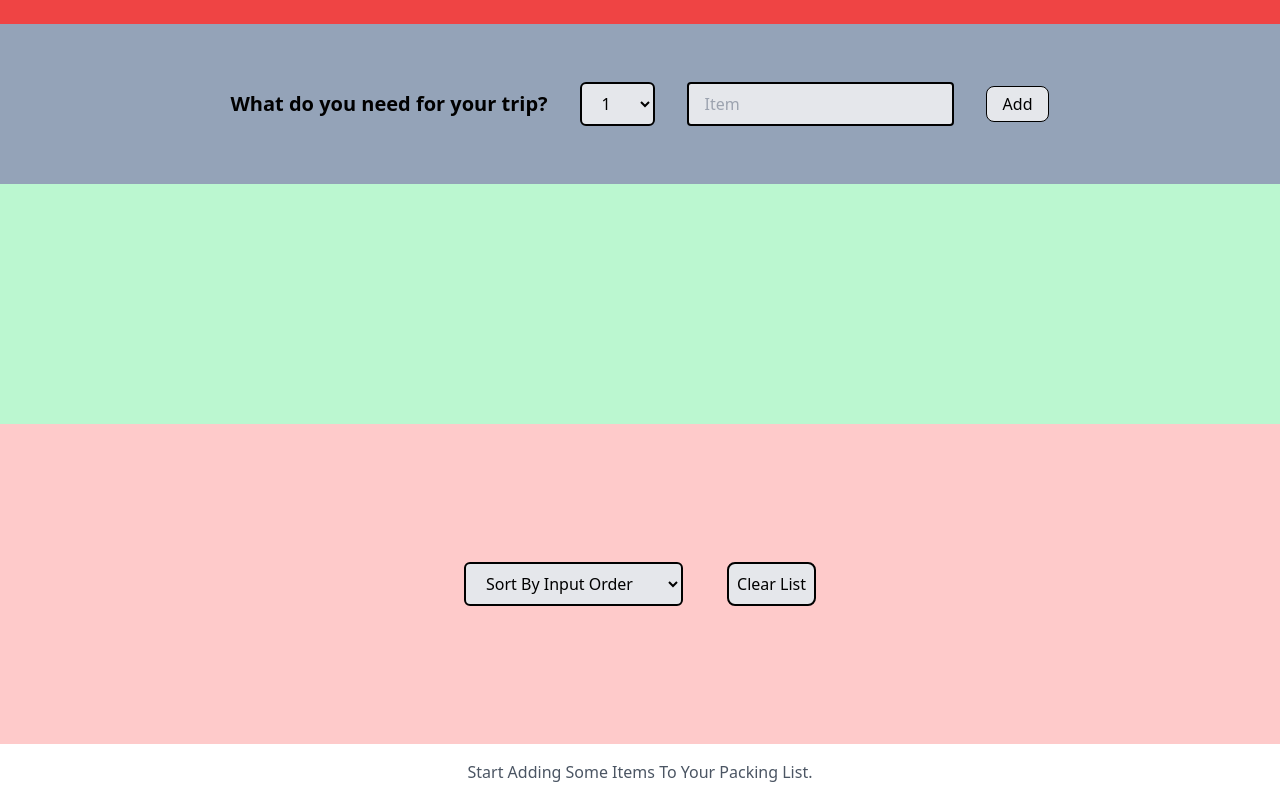
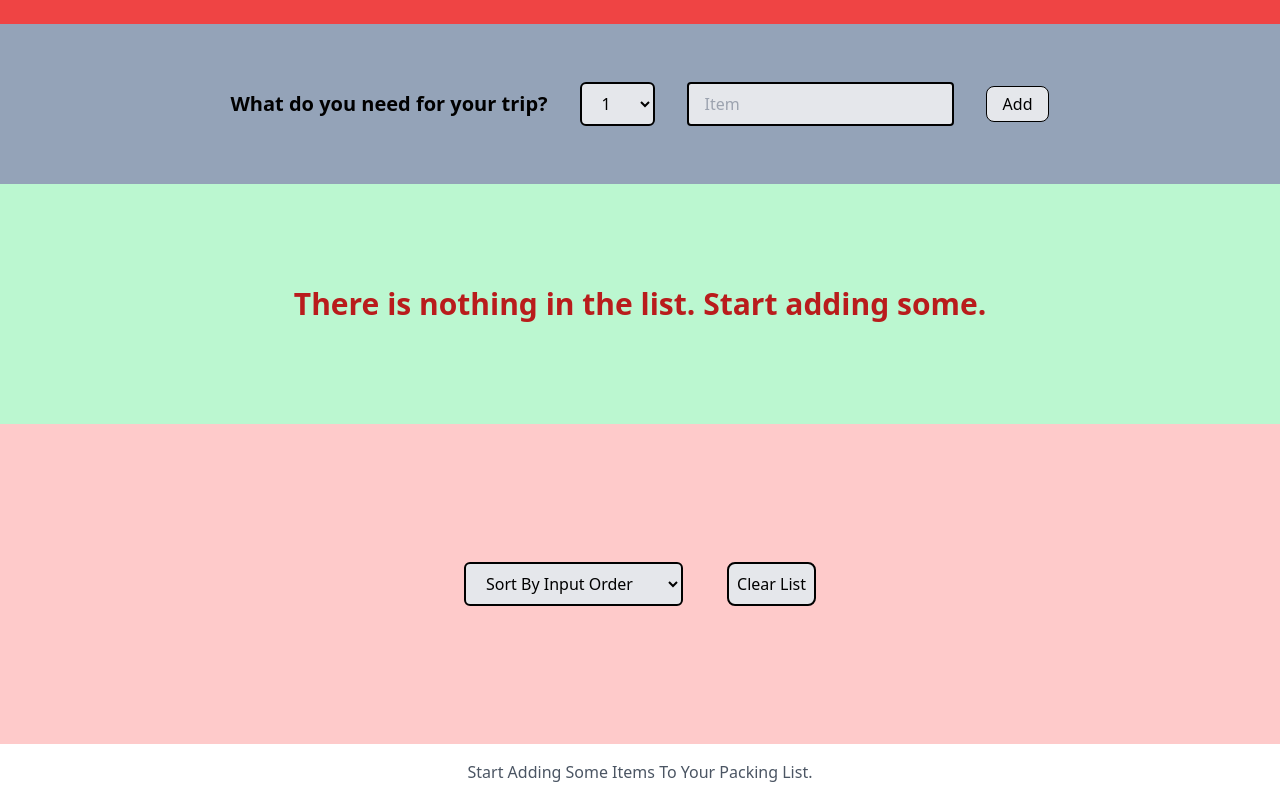
Before and after one commit to seemapoudel58/Trip, a React (Create React App) app: page / in a window 1280 px wide. Both pictures are taken after a click on the button "Clear List". Shown: the part 616-1416 px from the top of the page. Built offline with nearby package versions, Linux system fonts and the light colour scheme.

Commit message:
Displayed a message if there is nothing in the todo

```diff
--- a/src/App.js
+++ b/src/App.js
@@ -53,27 +53,14 @@ function App() {
     setTodos([...todos, todo]);
   };
 
-  const handleDeleteTodo = (index) =>{
-    const filteredTodos = todos.filter((_ , i) => i  !== index);
+  const handleDeleteTodo = (index) => {
+    const filteredTodos = todos.filter((_, i) => i !== index);
     setTodos(filteredTodos);
-  }
+  };
 
-
-
-  const[message , setMessage ] = useState('');
-
-
-  const handleClearTodos = () =>{
-    if(todos.length> 0){
-      setTodos([]);
-      setMessage('');
-    }else{
-      setMessage("The todo list is empty. Please enter something to remove.");
-    }
-  }
-
-
-
+  const handleClearTodos = () => {
+    setTodos([]);
+  };
 
   return (
     <>
@@ -96,13 +83,12 @@ function App() {
       </div>
       <Header />
       <SectionOne ToDo={handleAddTodo} />
-      <TodosList todos={todos} onDelete = {handleDeleteTodo}  message={message}/>
+      <TodosList todos={todos} onDelete={handleDeleteTodo} />
 
-      <SectionTwo  handleClearTodos = {handleClearTodos} />
+      <SectionTwo handleClearTodos={handleClearTodos} />
       <Footer />
     </>
   );
-  }
-
+}
 
 export default App;
--- a/src/Components/TodosList.jsx
+++ b/src/Components/TodosList.jsx
@@ -3,7 +3,14 @@
 import React from "react";
 import { MdDelete } from "react-icons/md";
 
-const TodosList = ({ todos, onDelete , message }) => {
+const TodosList = ({ todos, onDelete }) => {
+  if (!todos.length)
+    return (
+      <p className="text-red-700 py-20 text-center font-semibold text-3xl bg-green-200 min-h-[30vh] flex flex-row px-8 flex-wrap justify-center items-center gap-4">
+        There is nothing in the list. Start adding some.
+      </p>
+    );
+
   return (
     <ul className="bg-green-200 min-h-[30vh] py-20 flex flex-row px-8 flex-wrap justify-center items-center gap-4">
       {todos.map((item, index) => (
@@ -12,12 +19,16 @@ const TodosList = ({ todos, onDelete , message }) => {
           key={index}
         >
           {item}
-          <span onClick={() =>{ onDelete(index)} } className=" text-2xl transform hover:scale-[1.2] transition-transform duration-500 cursor-pointer">
+          <span
+            onClick={() => {
+              onDelete(index);
+            }}
+            className=" text-2xl transform hover:scale-[1.2] transition-transform duration-500 cursor-pointer"
+          >
             <MdDelete />
           </span>
         </li>
       ))}
-      {message  && <p>{message}</p>}
     </ul>
   );
 };
```
